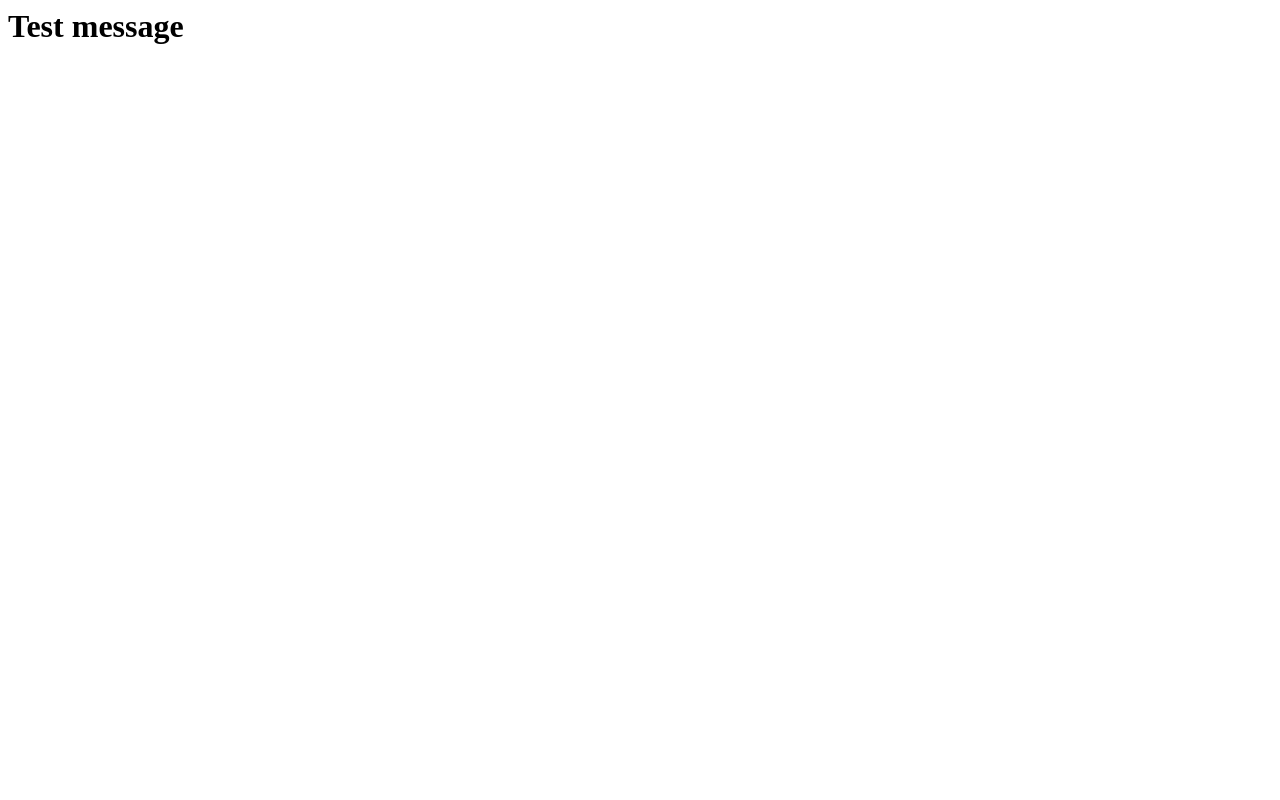
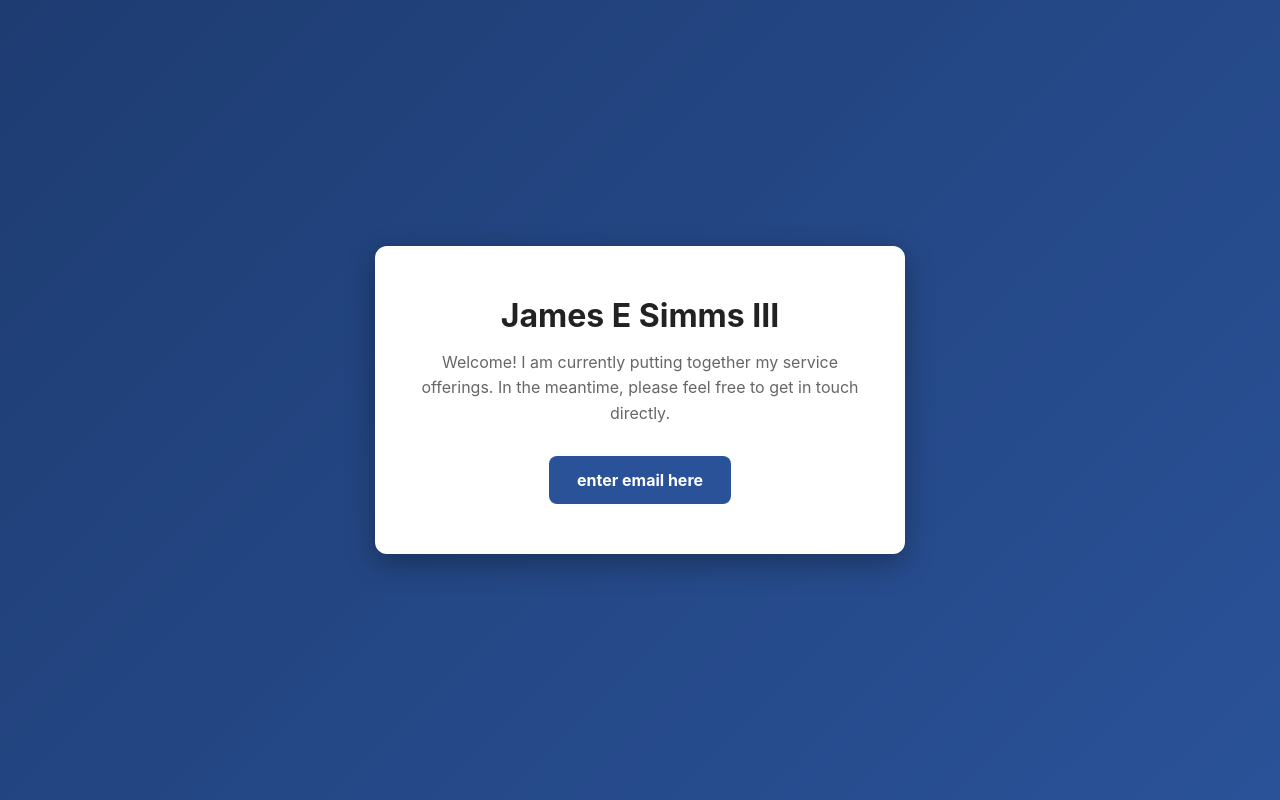
Before and after one commit to jesimms/jesimms.github.io, a plain HTML site: page index.html in a window 1280 px wide. Drawn offline with Linux system fonts and the light colour scheme.

Commit message:
Create a basic HTML template with styles
Copied directly from Gemini

```diff
--- a/index.html
+++ b/index.html
@@ -1 +1,71 @@
-<h1>Test message</h1>
+<!DOCTYPE html>
+<html lang="en">
+<head>
+    <meta charset="UTF-8">
+    <meta name="viewport" content="width=device-width, initial-scale=1.0">
+    <title>James E. Simms III</title>
+    <style>
+        body {
+            margin: 0;
+            padding: 0;
+            font-family: -apple-system, BlinkMacSystemFont, "Segoe UI", Roboto, Helvetica, Arial, sans-serif;
+            /* Professional blue gradient background */
+            background: linear-gradient(135deg, #1e3c72 0%, #2a5298 100%);
+            color: #333;
+            display: flex;
+            align-items: center;
+            justify-content: center;
+            height: 100vh;
+        }
+        .card {
+            background: #ffffff;
+            padding: 50px 40px;
+            border-radius: 12px;
+            box-shadow: 0 10px 30px rgba(0, 0, 0, 0.3);
+            text-align: center;
+            max-width: 450px;
+            width: 90%;
+        }
+        h1 {
+            margin: 0 0 15px;
+            font-size: 32px;
+            color: #222;
+        }
+        p {
+            margin: 0 0 30px;
+            color: #666;
+            font-size: 16px;
+            line-height: 1.6;
+        }
+        .email-button {
+            display: inline-block;
+            background-color: #2a5298;
+            color: #ffffff;
+            text-decoration: none;
+            padding: 14px 28px;
+            border-radius: 8px;
+            font-weight: bold;
+            font-size: 16px;
+            transition: background-color 0.2s ease, transform 0.1s ease;
+        }
+        .email-button:hover {
+            background-color: #1e3c72;
+            transform: translateY(-2px);
+        }
+    </style>
+</head>
+<body>
+
+    <div class="card">
+        <!-- Your Name -->
+        <h1>James E Simms III</h1>
+
+        <!-- Brief Message -->
+        <p>Welcome! I am currently putting together my service offerings. In the meantime, please feel free to get in touch directly.</p>
+
+        <!-- Email Button -->
+        <a href="mailto:hello@james-simms.com" class="email-button">enter email here</a>
+    </div>
+
+</body>
+</html>
```
